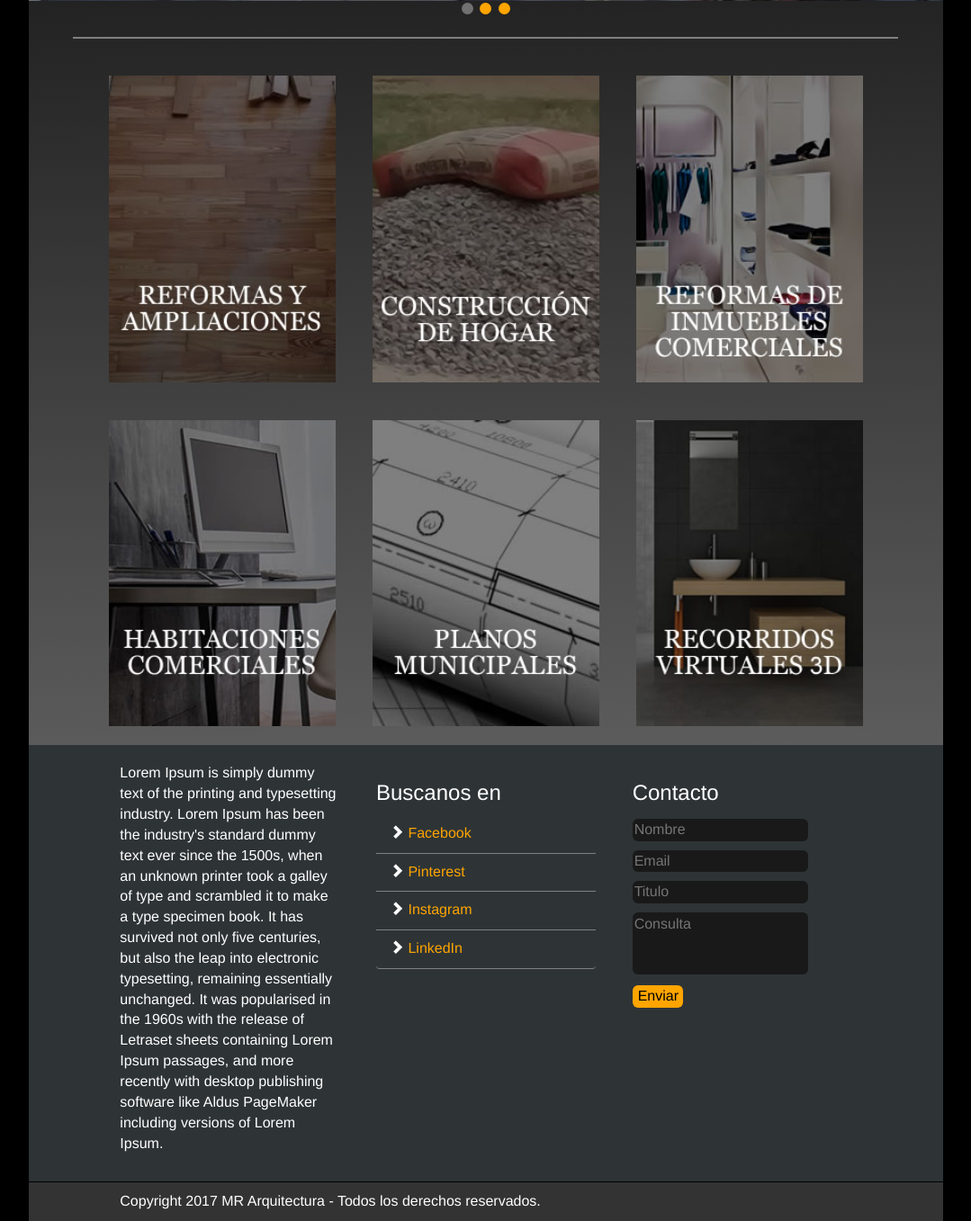
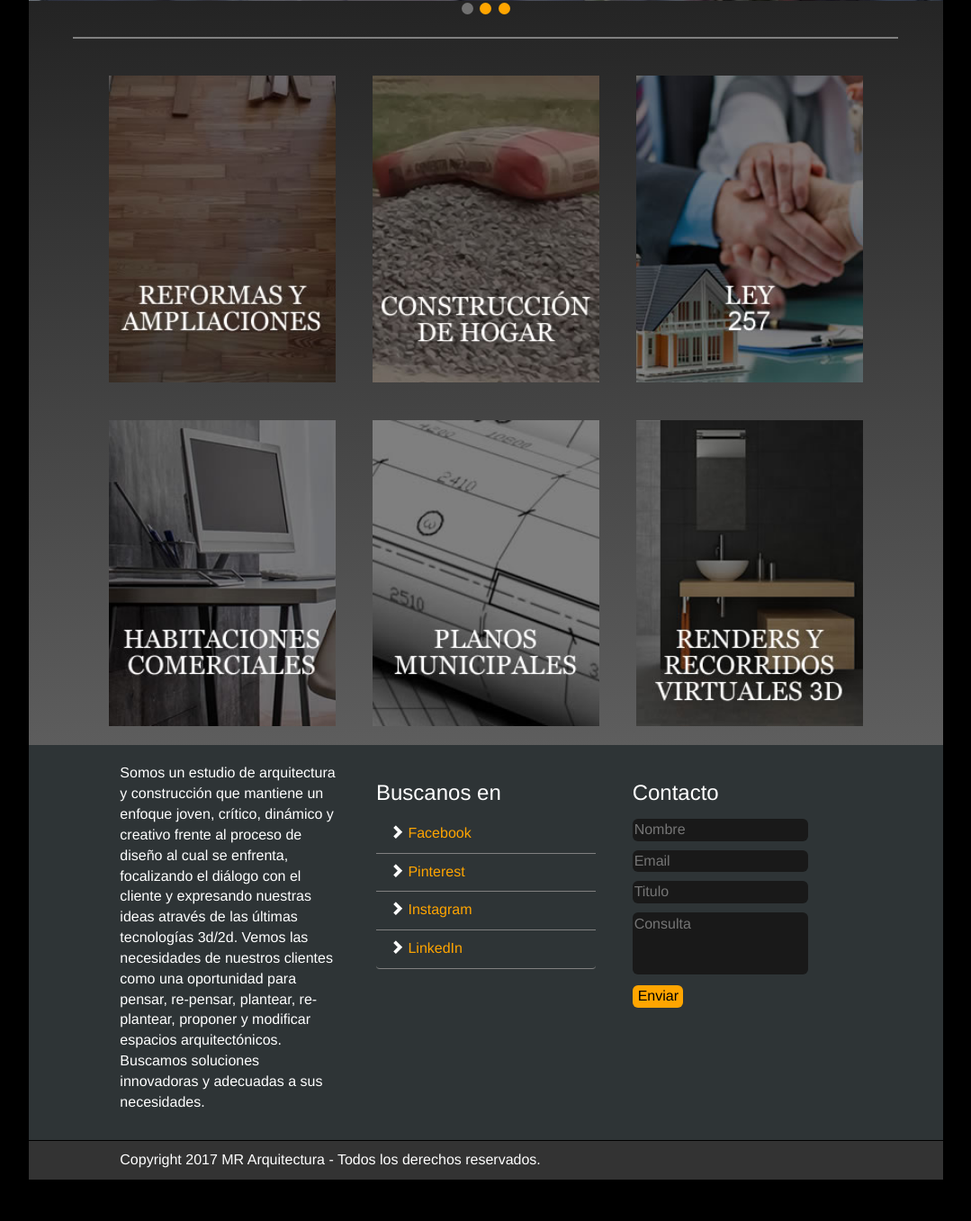
Before and after one commit to davo-grindel/mr, a PHP site: page / in a window 1280 px wide. Shown: the part 571-1928 px from the top of the page at 90% size, without its empty margins (100-1179 px from the left). After the commit the page ends 1882 px from the top, so only its background shows below. Run offline with PHP 8.4, Linux system fonts and the light colour scheme.

Commit message:
final touch

```diff
--- a/src/sendMail.php
+++ b/src/sendMail.php
@@ -43,8 +43,8 @@ $mail = new PHPMailer;
 
 //$mail->SMTPDebug = 3;                               // Enable verbose debug output
 
-$mail->setFrom('contacto@arquitecturamr.com');
-$mail->addAddress('contacto@arquitecturamr.com');     // Add a recipient
+$mail->setFrom('info@arquitecturamr.com');
+$mail->addAddress('info@arquitecturamr.com');     // Add a recipient
 
 $mail->isHTML(true);                                  // Set email format to HTML
 
--- a/templates/footer.phtml
+++ b/templates/footer.phtml
@@ -1,15 +1,11 @@
 <div id="footer" class="footer">
 	<div class="flex-container">
 		<div class="flex-item">
-			<p>Lorem Ipsum is simply dummy text of the printing and typesetting
-				industry. Lorem Ipsum has been the industry's standard dummy text
-				ever since the 1500s, when an unknown printer took a galley of type
-				and scrambled it to make a type specimen book. It has survived not
-				only five centuries, but also the leap into electronic typesetting,
-				remaining essentially unchanged. It was popularised in the 1960s
-				with the release of Letraset sheets containing Lorem Ipsum passages,
-				and more recently with desktop publishing software like Aldus
-				PageMaker including versions of Lorem Ipsum.</p>
+			<p>Somos un estudio de arquitectura y construcción que mantiene un enfoque joven, crítico, dinámico y creativo frente
+al proceso de diseño al cual se enfrenta, focalizando el diálogo con el cliente y expresando nuestras
+ideas através de las últimas tecnologías 3d/2d.
+Vemos las necesidades de nuestros clientes como una oportunidad para pensar, re-pensar, plantear, re-plantear,
+proponer y modificar espacios arquitectónicos. Buscamos soluciones innovadoras y adecuadas a sus necesidades.</p>
 		</div>
 
 		<div class="flex-item findUs">
```
Also changed, not shown: img/3d.jpg, img/3d_o.jpg, img/comerciales.jpg, img/comerciales_o.jpg.
